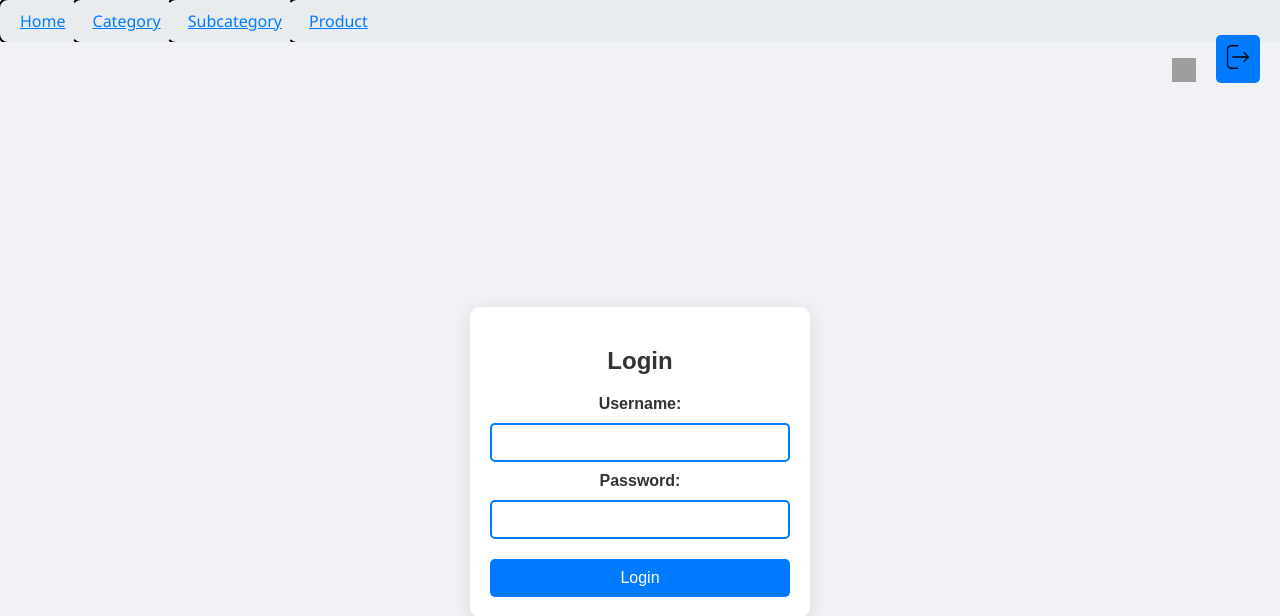
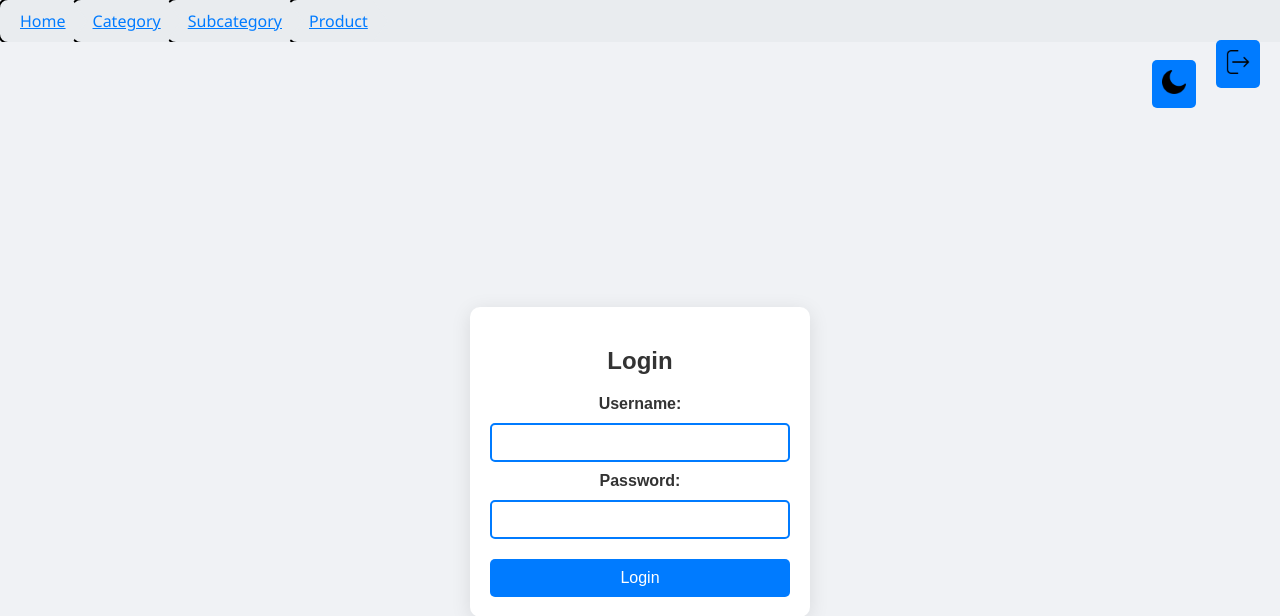
Before and after one commit to Kohlelol/EssenSchmeckt, a Django app: page /users/login/ in a window 1280 px wide. Shown: the top 616 px of the page. Run offline with Django 3.2, Linux system fonts and the light colour scheme; grey boxes are pictures that could not be loaded.

Commit message:
fixed icons

```diff
--- a/Softwarepraktikum/database/views.py
+++ b/Softwarepraktikum/database/views.py
@@ -1,7 +1,9 @@
 from django.shortcuts import render
+from django.contrib.auth.decorators import login_required
 from .models import Person
 # Create your views here.
 
+@login_required(login_url='/users/login/')
 def database_list(request):
     person = Person.objects.all().order_by('last_name')
     return render(request, 'database/database_list.html', {'person': person})
--- a/Softwarepraktikum/static/css/style.css
+++ b/Softwarepraktikum/static/css/style.css
@@ -251,8 +251,3 @@ body.light-mode .breadcrumb-item:not(:last-child)::after {
 .toggle-icon:hover {
     transform: scale(1.1);
 }
-
-/* Light mode styles */
-body.light-mode .toggle-icon {
-    content: url("{% static 'images/moon-icon.png' %}");
-}
--- a/Softwarepraktikum/static/js/dark-mode.js
+++ b/Softwarepraktikum/static/js/dark-mode.js
@@ -8,8 +8,10 @@ document.addEventListener('DOMContentLoaded', () => {
     const updateIcon = () => {
         if (body.classList.contains('dark-mode')) {
             toggleIcon.src = sunIcon;
+            console.log(toggleIcon.src)
         } else {
             toggleIcon.src = moonIcon;
+            console.log(toggleIcon.src)
         }
     };
 
@@ -27,7 +29,7 @@ document.addEventListener('DOMContentLoaded', () => {
     document.getElementById('body').style.display = 'block';
     updateIcon();
 
-    toggleButton.addEventListener('change', () => {
+    toggleButton.addEventListener('click', () => {
         body.classList.toggle('dark-mode');
         body.classList.toggle('light-mode');
 
--- a/Softwarepraktikum/templates/layout.html
+++ b/Softwarepraktikum/templates/layout.html
@@ -29,10 +29,11 @@
 
     <div class="top-right"> <!-- only if login is guaranteed -->
         <label class="switch">
-            <input type="checkbox" id="dark-mode-toggle"> <!-- Set toggle to unchecked initially -->
+            <button id="dark-mode-toggle"> <!-- Set toggle to unchecked initially soon™-->
             <img src="{% static 'images/sun-icon.png' %}" alt="Toggle Dark Mode" class="toggle-icon"
             data-sun-icon="{% static 'images/sun-icon.png' %}"
             data-moon-icon="{% static 'images/moon-icon.png' %}">
+            </button>
         </label>
 
         <form method="post" action="{% url 'users:logout' %}">
```
Also changed, not shown: Softwarepraktikum/static/images/moon-icon.png (renamed from Softwarepraktikum/static/images/moon-icon .png), Softwarepraktikum/static/images/sun-icon.png (renamed from Softwarepraktikum/static/images/sun_icon.png).
